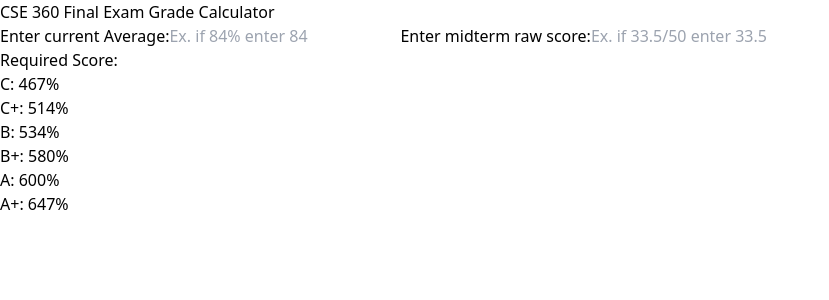
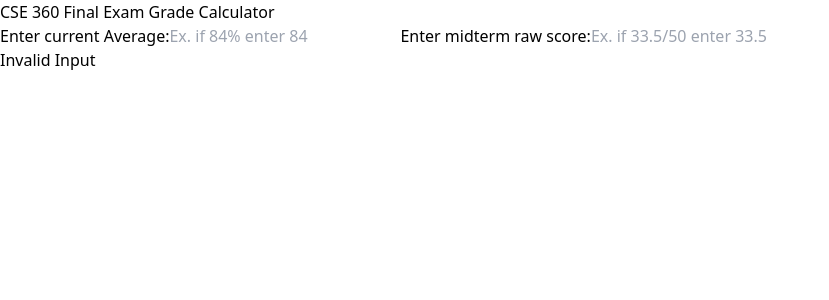
Before and after one commit to palmerusaf/cse360-final-exam-calc, a React (Vite) app: page / in a window 1280 px wide. Shown: the top 300 px of the page, without its empty margins (0-829 px from the left). Built offline with nearby package versions, Linux system fonts and the light colour scheme.

Commit message:
add more validation

```diff
--- a/src/App.tsx
+++ b/src/App.tsx
@@ -1,8 +1,8 @@
 import { useState } from "react"
 
 function App() {
-  const [average, setAverage] = useState(0)
-  const [midterm, setMidterm] = useState(0)
+  const [average, setAverage] = useState(NaN)
+  const [midterm, setMidterm] = useState(NaN)
   return (
     <div className="p-12 w-screen h-screen text-white bg-slate-800">
       <h1 className="w-full text-xl font-bold text-center">CSE 360 Final Exam Grade Calculator</h1>
@@ -26,7 +26,7 @@ function App() {
 export default App
 
 function Display({ midterm, average }: { average: number, midterm: number }) {
-  if (Number.isNaN(midterm) || Number.isNaN(average)) {
+  if (Number.isNaN(midterm) || Number.isNaN(average) || (average < 0 || average > 100) || (midterm < 0 || midterm > 50)) {
     return <div className="text-red-500">Invalid Input</div>
   }
   return (
```
